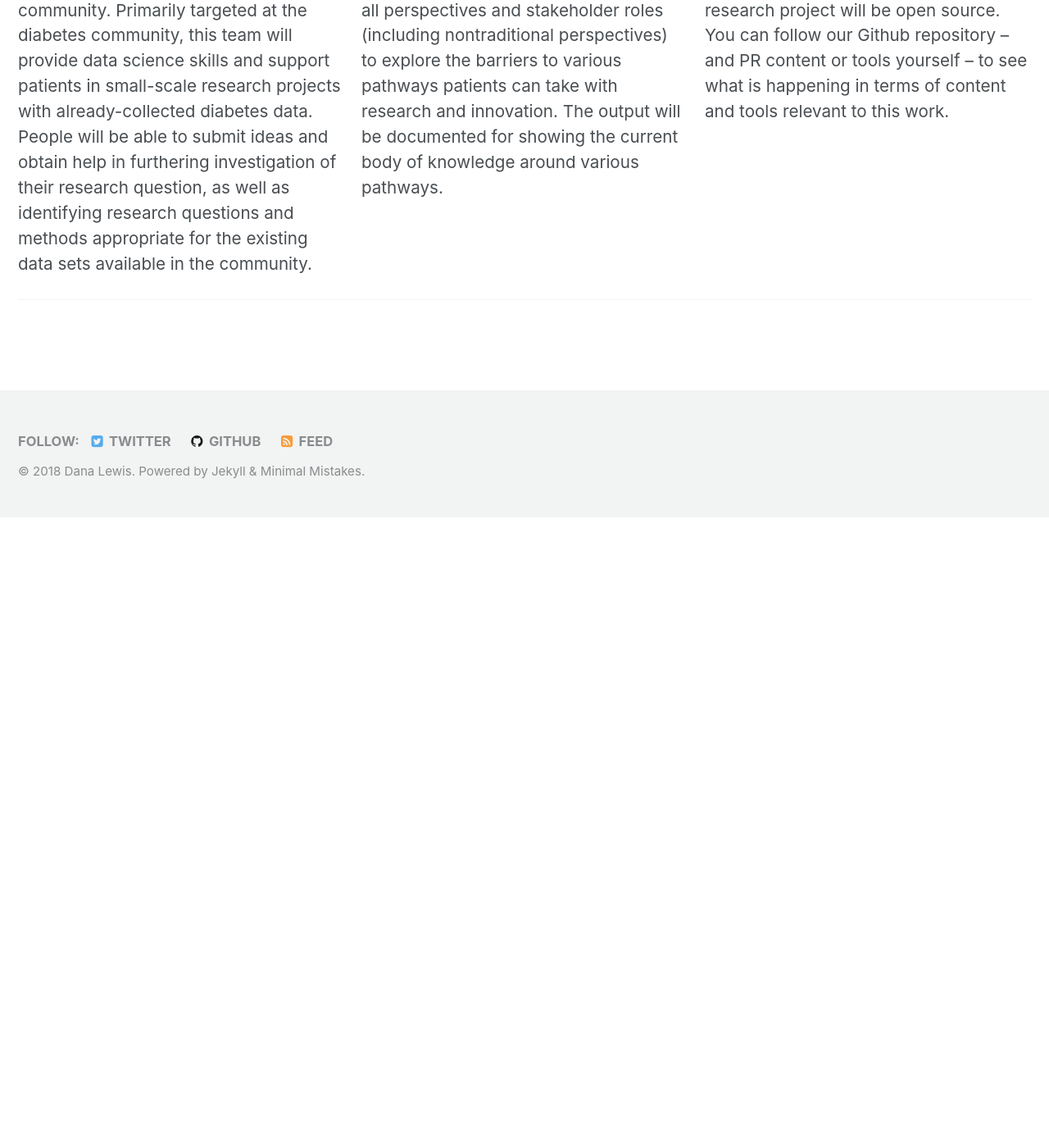
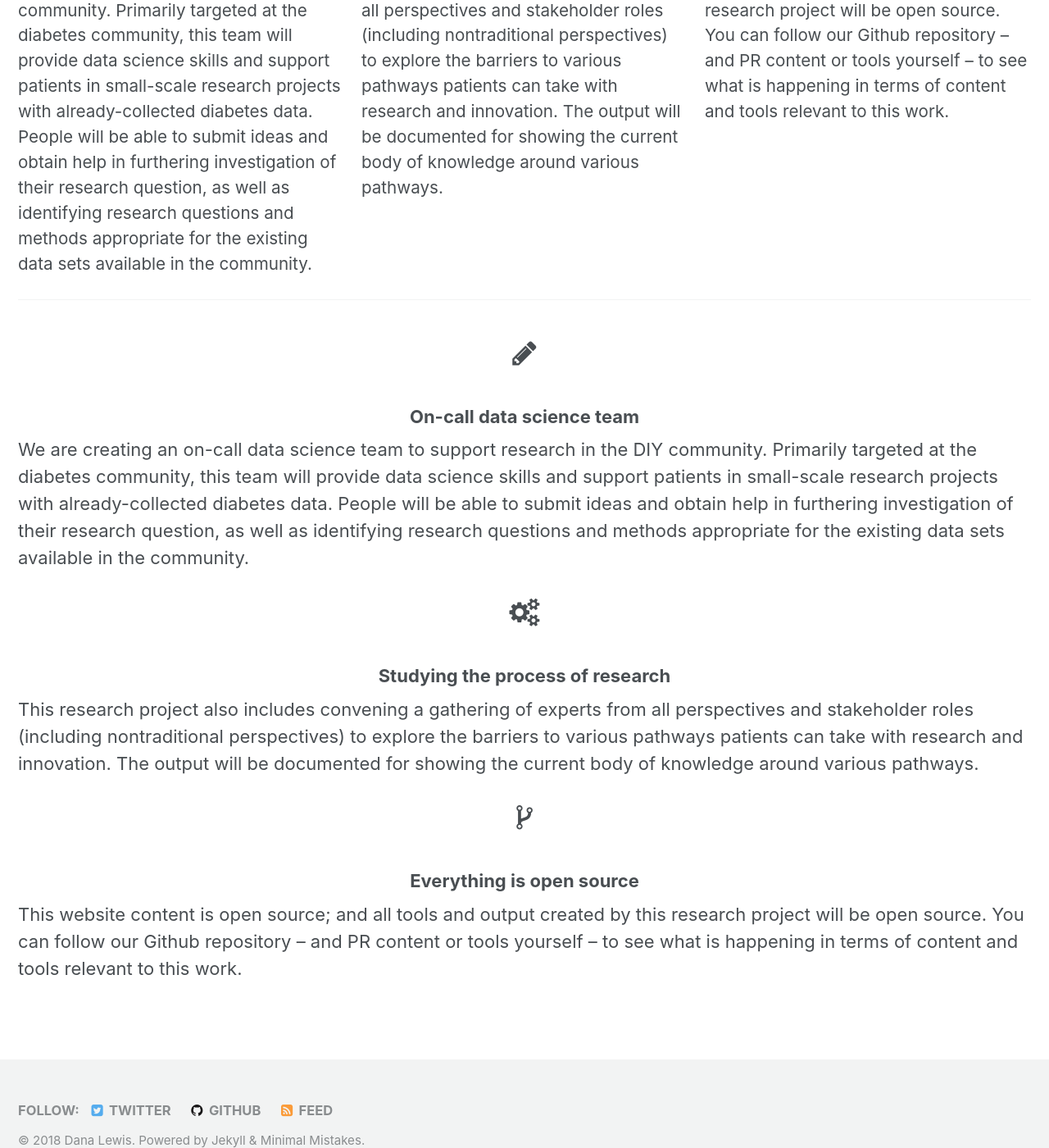
Before and after one commit to danamlewis/research, a Jekyll site: the page built from index.html, in a window 1280 px wide and 1400 px high, scrolled down 1080 px. Shown: the whole window at 82% size. Built offline with Jekyll 4.4.1, drawn with Linux system fonts in a browser that asks for light colours; the list of posts is cut into pages by our own code; before the commit the page ends 1710 px from its top, so only the background shows below that.

Commit message:
Update index.html

```diff
--- a/index.html
+++ b/index.html
@@ -21,3 +21,25 @@ feature_row:
 This project is a collaboration between patients and traditional researchers to explore the processes around discovery, research, and innovation in health and healthcare. The project is unique because it is led by a patient as Principal Investigator. The project is supported with grant funding by the Robert Wood Johnson Foundation.
 
 {% include feature_row %}
+
+
+    <div class="row">
+        <div class="col-sm-4">
+            <h1 class="text-center"><i class="fa fa-pencil" aria-hidden="true" type="center"></i></h1>
+            <h3 class="text-center">On-call data science team</h3>
+            <p>We are creating an on-call data science team to support research in the DIY community. Primarily targeted at the diabetes community, this team will provide data science skills and support patients in small-scale research projects with already-collected diabetes data. People will be able to submit ideas and obtain help in furthering investigation of their research question, as well as identifying research questions and methods appropriate for the existing data sets available in the community.
+            </p>
+        </div>
+        <div class="col-sm-4">
+            <h1 class="text-center"><i class="fa fa-cogs" aria-hidden="true"></i></h1>
+            <h3 class="text-center">Studying the process of research</h3>
+            <p>This research project also includes convening a gathering of experts from all perspectives and stakeholder roles (including nontraditional perspectives) to explore the barriers to various pathways patients can take with research and innovation. The output will be documented for showing the current body of knowledge around various pathways.
+</p>
+        </div>
+        <div class="col-sm-4">
+            <h1 class="text-center"><i class="fa fa-code-fork" aria-hidden="true"></i></h1>
+            <h3 class="text-center">Everything is open source</h3>
+            <p>This website content is open source; and all tools and output created by this research project will be open source. You can follow our Github repository – and PR content or tools yourself – to see what is happening in terms of content and tools relevant to this work.
+</p>
+        </div>
+    </div>
```
